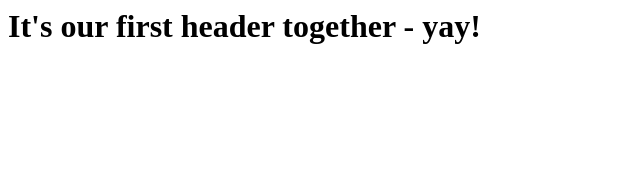
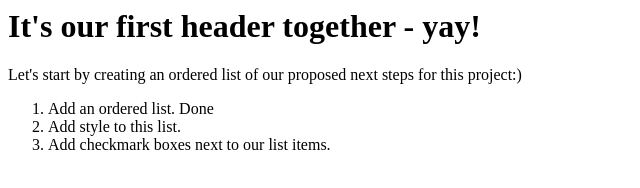
Before and after one commit to caseytroop/troopbros_test_html, a plain HTML site: page index.html in a window 1280 px wide. Shown: the whole page, without its empty margins (0-640 px from the left). Drawn offline with Linux system fonts and the light colour scheme.

Commit message:
Adds ordered list of our next steps

```diff
--- a/index.html
+++ b/index.html
@@ -10,6 +10,13 @@
   <body>
     <main>
         <h1>It's our first header together - yay!</h1>
+        <p>Let's start by creating an ordered list of our proposed next steps for this project:&#41;</p>
+        <ol>
+            <li>Add an ordered list.  Done</li>
+            <li>Add style to this list. </li>
+            <li>Add checkmark boxes next to our list items.</li>
+        </ol>
+
     </main>
     <!-- <script src="index.js"></script> -->
   </body>
```
